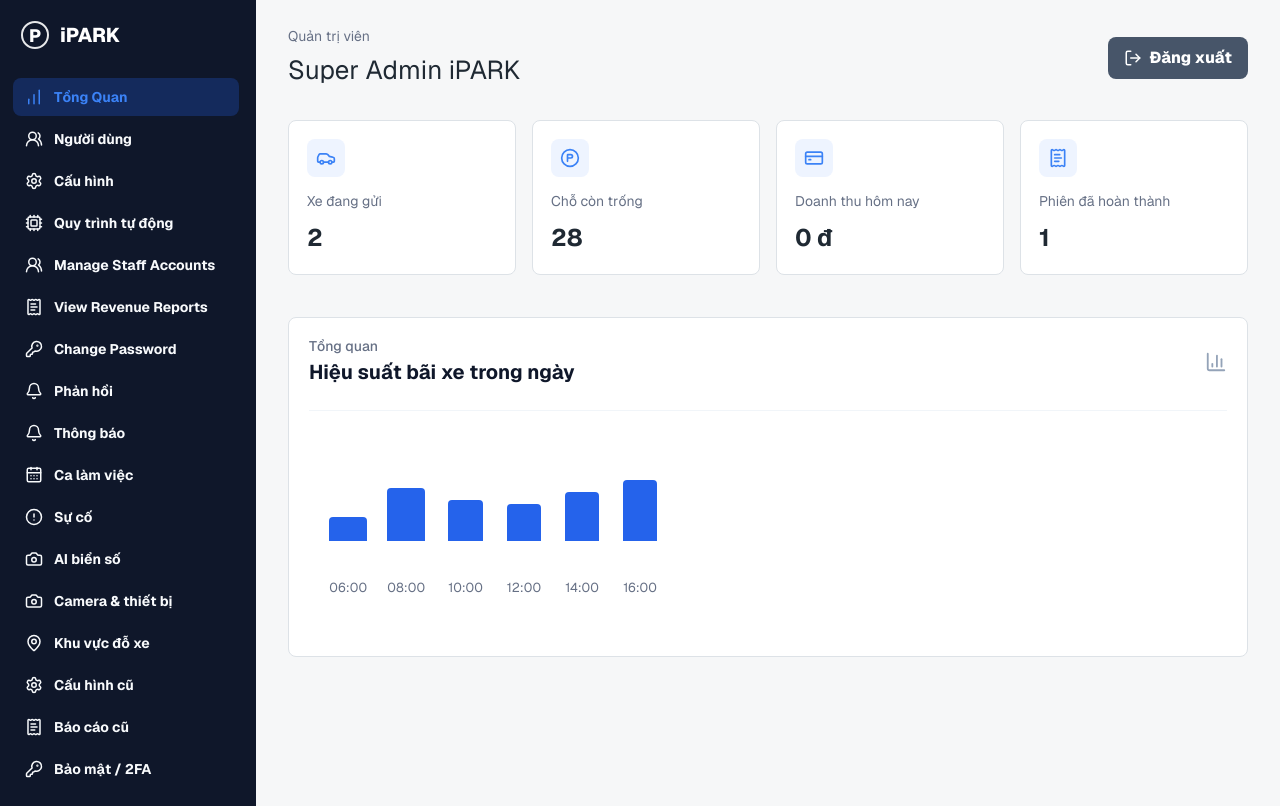
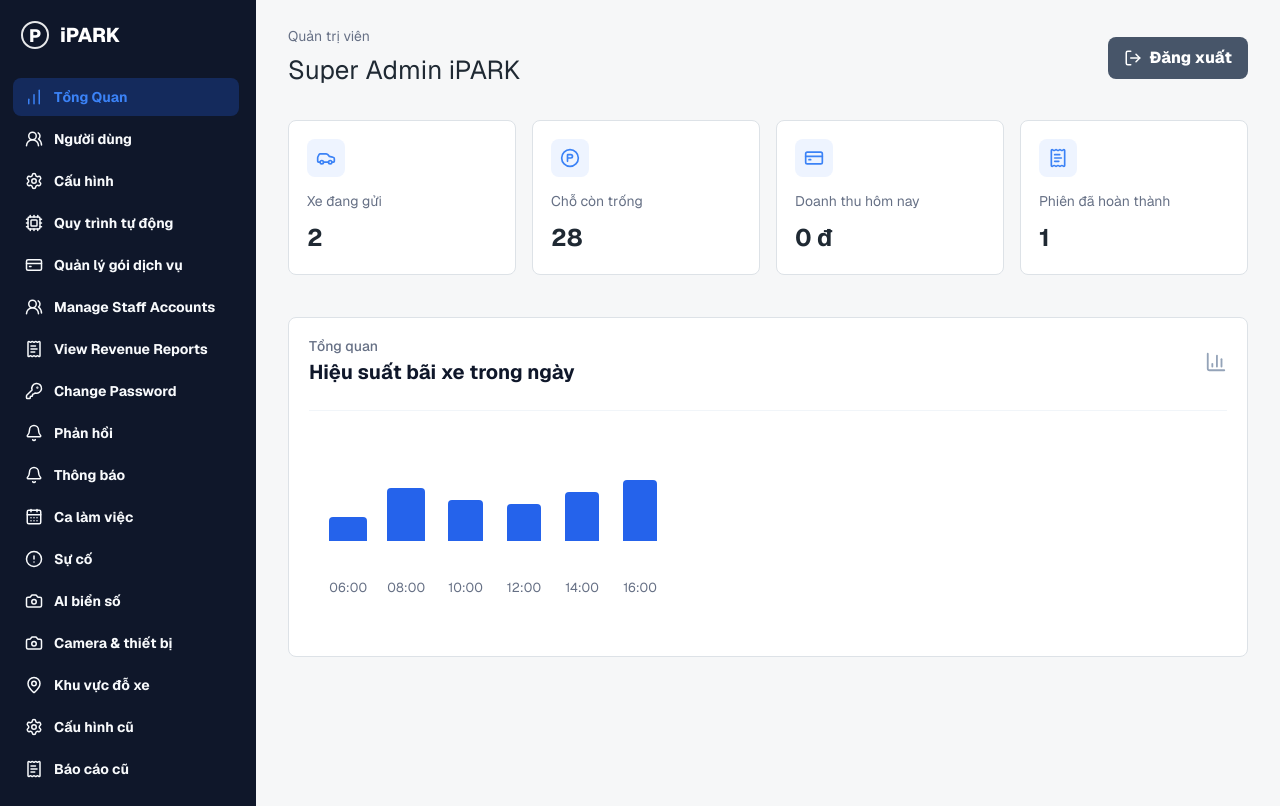
Before and after one commit to kunhtml/AI-Integrated-Car-Parking-Management-System-iPARK-, a Next.js app in the folder frontend/: page /dashboard/overview in a window 1280 px wide. Built offline with nearby package versions, Linux system fonts and the light colour scheme; no server answers.

Commit message:
Add FE apply subscription package

```diff
--- a/frontend/src/app/(dashboard)/layout.tsx
+++ b/frontend/src/app/(dashboard)/layout.tsx
@@ -18,6 +18,7 @@ import { parkingConfig } from "@/lib/parking-config";
 
 const navItems = [
   { href: "/overview", label: "Tổng quan", icon: BarChart },
+  { href: "/subscriptions", label: "Gói dịch vụ", icon: CreditCard },
   { href: "/membership-packages", label: "Gói đăng ký", icon: ParkingCircle },
   { href: "/parking-fee-rules", label: "Cấu hình phí", icon: CreditCard },
   { href: "/zones", label: "Khu vực đỗ xe", icon: ParkingCircle },
--- /dev/null
+++ b/frontend/src/app/(dashboard)/subscriptions/page.tsx
@@ -0,0 +1,12 @@
+"use client";
+
+import { RoleGuard } from "@/components/layout/role-guard";
+import { SubscriptionsView } from "@/features/subscriptions/subscriptions-view";
+
+export default function SubscriptionsPage() {
+  return (
+    <RoleGuard allowedRoles={["admin", "staff", "customer"]}>
+      <SubscriptionsView />
+    </RoleGuard>
+  );
+}
--- /dev/null
+++ b/frontend/src/app/dashboard/subscriptions/page.tsx
@@ -0,0 +1,5 @@
+import { SubscriptionsView } from "@/features/subscriptions/subscriptions-view";
+
+export default function DashboardSubscriptionsPage() {
+  return <SubscriptionsView />;
+}
--- /dev/null
+++ b/frontend/src/app/subscriptions/page.tsx
@@ -0,0 +1,5 @@
+import { redirect } from "next/navigation";
+
+export default function SubscriptionsAliasPage() {
+  redirect("/dashboard/subscriptions");
+}
--- a/frontend/src/config/nav-items.ts
+++ b/frontend/src/config/nav-items.ts
@@ -57,6 +57,13 @@ export const navItems: NavItem[] = [
     label: "Quy trình tự động",
     icon: Cpu,
     roles: ["admin"],
+  },
+  {
+    id: "subscriptions",
+    path: "/dashboard/subscriptions",
+    label: "Quản lý gói dịch vụ",
+    icon: CreditCard,
+    roles: ["admin", "staff", "customer"],
   },
   {
     id: "staffAccounts",
@@ -163,6 +170,7 @@ export const adminOnlyPaths: string[] = [
   "/dashboard/pricing",
   "/dashboard/parking-fee-rules",
   "/dashboard/system-process",
+  "/dashboard/subscriptions",
   "/dashboard/users",
   "/dashboard/staff",
   "/dashboard/membership-packages",
--- a/frontend/src/features/zones/zones-view.tsx
+++ b/frontend/src/features/zones/zones-view.tsx
@@ -650,11 +650,7 @@ export function ZonesView() {
             <div className="modal-footer">
               <button
                 className="secondary-button"
-<<<<<<< HEAD
                 disabled={Boolean(deletingId)}
-=======
-                disabled={!!deletingId}
->>>>>>> 49bfd09c69d8e4d4c7df76f95d064c30a0512d62
                 onClick={() => setDeleteConfirm(null)}
                 type="button"
               >
@@ -662,11 +658,7 @@ export function ZonesView() {
               </button>
               <button
                 className="danger-button"
-<<<<<<< HEAD
                 disabled={Boolean(deletingId)}
-=======
-                disabled={!!deletingId}
->>>>>>> 49bfd09c69d8e4d4c7df76f95d064c30a0512d62
                 onClick={confirmDelete}
                 type="button"
               >
--- a/frontend/src/types/index.ts
+++ b/frontend/src/types/index.ts
@@ -7,6 +7,7 @@ export type View =
   | "users"
   | "pricing"
   | "reports"
+  | "subscriptions"
   | "membershipPackages"
   | "parkingFeeRules"
   | "revenueReports"
```
